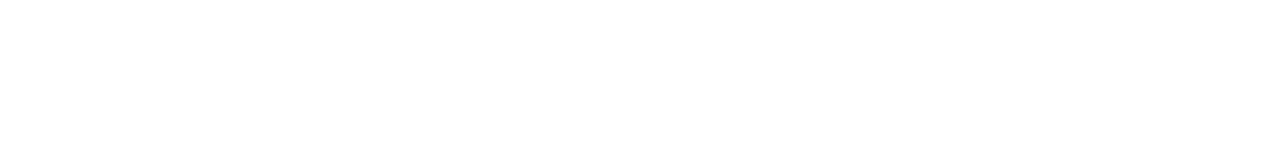
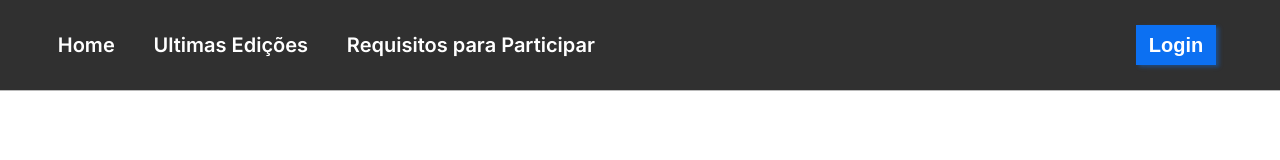
Before and after one commit to nataliabrunelli/Bootcamp-DNC, a plain HTML site: page index.html in a window 1280 px wide. Drawn offline with Linux system fonts and the light colour scheme.

Commit message:
menu superior

```diff
--- a/index.html
+++ b/index.html
@@ -1,11 +1,25 @@
 <!DOCTYPE html>
 <html lang="pt-br">
+
 <head>
     <meta charset="UTF-8">
     <meta name="viewport" content="width=device-width, initial-scale=1.0">
+    <link rel="preconnect" href="https://fonts.googleapis.com">
+    <link rel="preconnect" href="https://fonts.gstatic.com" crossorigin>
+    <link href="https://fonts.googleapis.com/css2?family=Inter:wght@100;200;300;400;500;600;700;800;900&family=Poppins:ital,wght@0,100;0,200;0,300;0,400;0,500;0,600;0,700;0,800;0,900;1,100;1,200;1,300;1,400;1,500;1,600;1,700;1,800;1,900&display=swap" rel="stylesheet">
+    <link rel="stylesheet" href="style.css">
     <title>Bootcamp DNC</title>
 </head>
+
 <body>
+    <nav id="superior">
+        <div id="menu-superior">
+            <a href="">Home</a>
+            <a href="">Ultimas Edições</a>
+            <a href="">Requisitos para Participar</a>
+        </div>
+        <button>Login</button>
+    </nav>
+</body>
 
-</body>
 </html>
--- /dev/null
+++ b/style.css
@@ -0,0 +1,46 @@
+body {
+  margin: 0px;
+  padding: 0px;
+  font-family: inter;
+}
+#superior {
+  width: 100%;
+  height: 90px;
+  background-color: #303030;
+  display: flex;
+  justify-content: space-between;
+  align-items: center;
+  border-bottom: 1px solid #bababa;
+}
+#menu-superior a {
+  color: #ffffff;
+  font-weight: 600;
+  font-size: 20px;
+  text-decoration: none;
+}
+#menu-superior a:hover {
+  color: #cccccc;
+}
+#menu-superior {
+  width: 45%;
+  display: flex;
+  justify-content: space-around;
+  align-items: center;
+  margin-left: 3%;
+}
+button {
+  background-color: #0c70f2;
+  width: 80px;
+  height: 40px;
+  border-radius: 10px;
+  color: white;
+  font-weight: 600;
+  font-size: 20px;
+  border: 0px;
+  cursor: pointer;
+}
+#superior button {
+  margin-right: 5%;
+  border-radius: 0px;
+  box-shadow: 3px 2px 4px #0c70f26d;
+}
```
